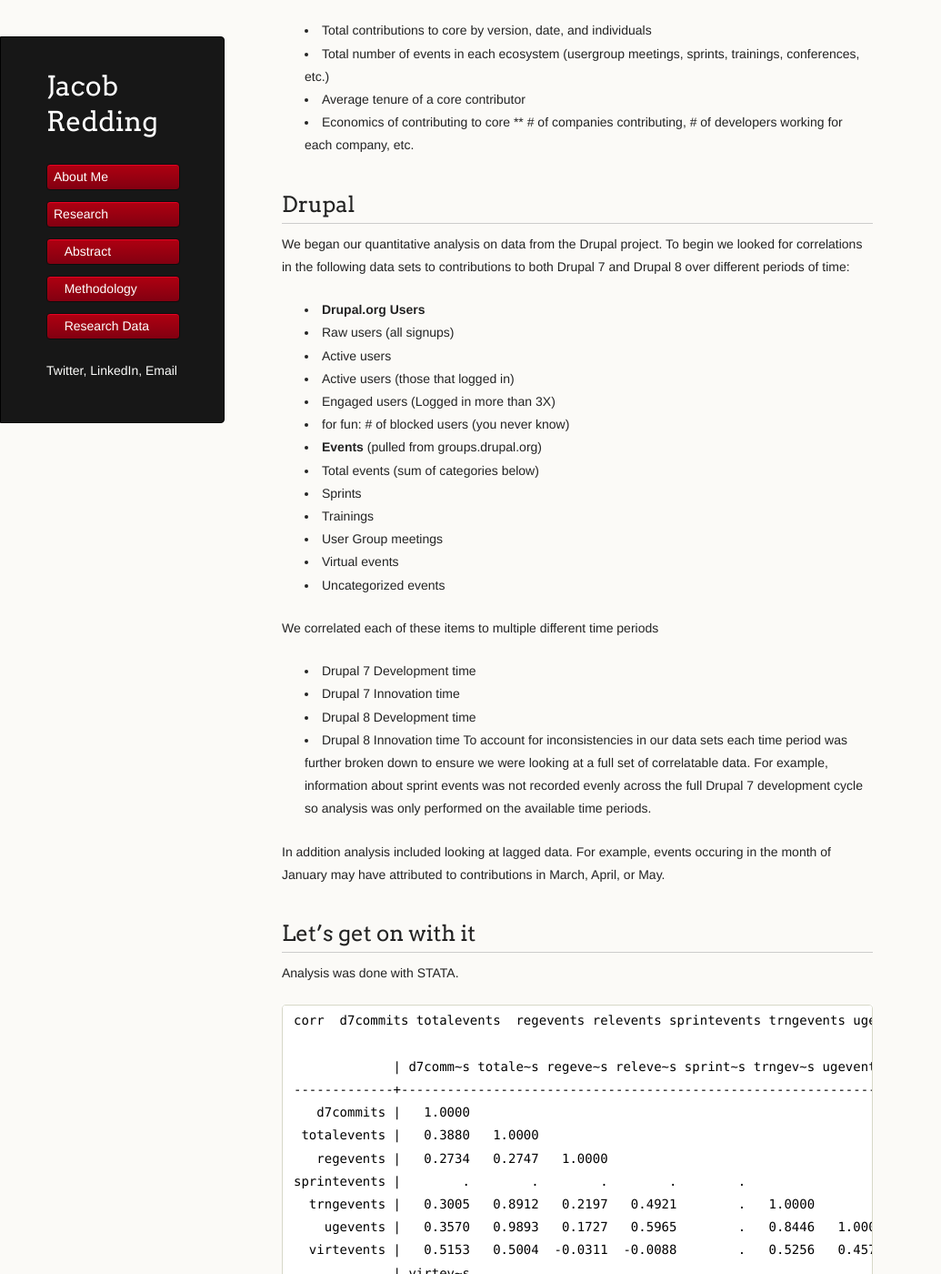
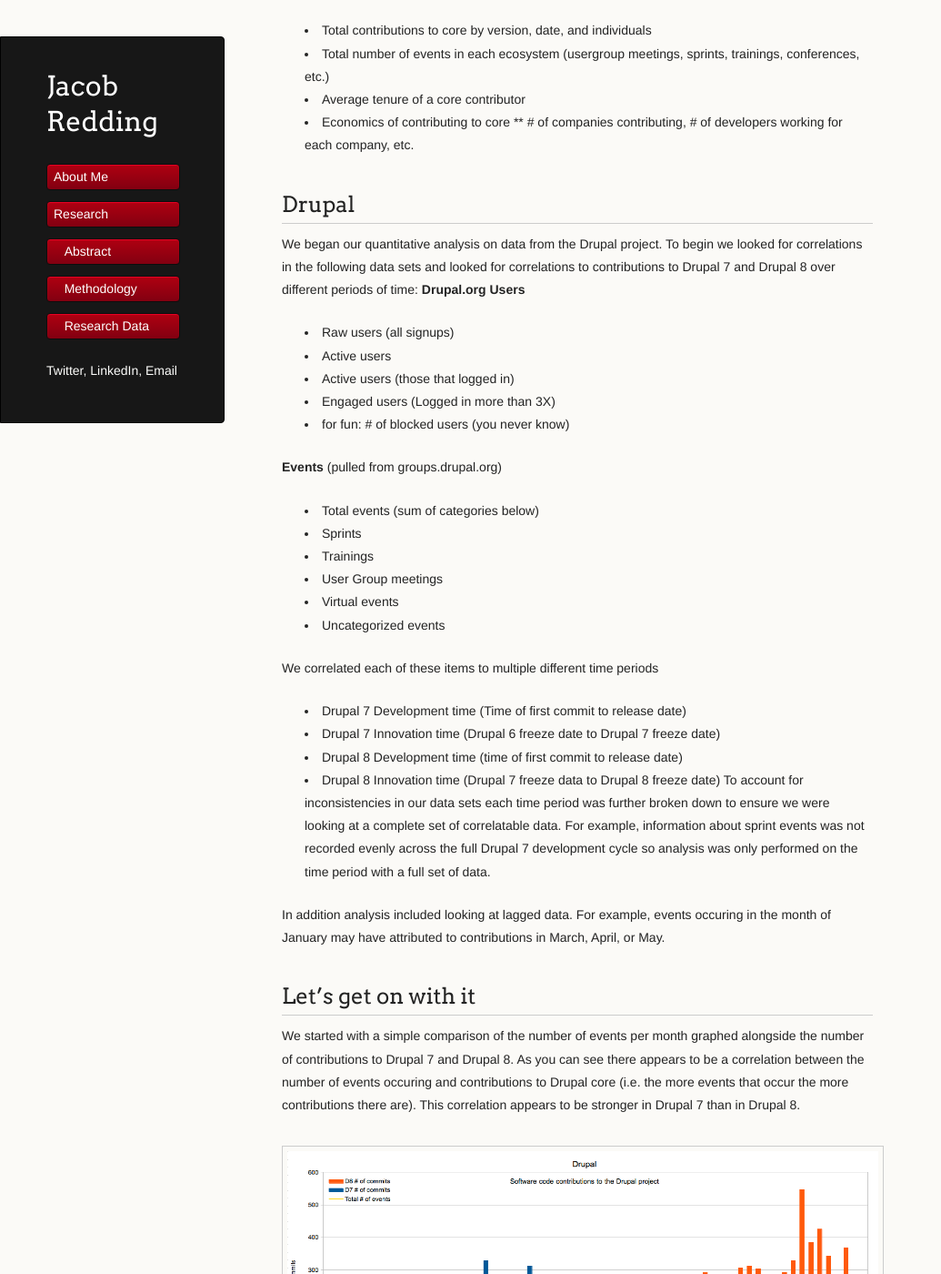
Before and after one commit to jredding/new-site, a Jekyll site: the page built from research/data.md, in a window 1280 px wide and 1400 px high, scrolled down 876 px. Shown: the whole window at 91% size, without its empty margins (0-1035 px from the left). Built offline with Jekyll 4.4.1, drawn with Linux system fonts in a browser that asks for light colours; some of the changed text lies outside the part shown.

Commit message:
Update data.md

```diff
--- a/research/data.md
+++ b/research/data.md
@@ -23,14 +23,15 @@
 
 
 ## Drupal
-We began our quantitative analysis on data from the Drupal project. To begin we looked for correlations in the following data sets to contributions to both Drupal 7 and Drupal 8 over different periods of time:
-* **Drupal.org Users**
+We began our quantitative analysis on data from the Drupal project. To begin we looked for correlations in the following data sets and looked for correlations to contributions to Drupal 7 and Drupal 8 over different periods of time:
+**Drupal.org Users**
 * Raw users (all signups)
 * Active users
 * Active users (those that logged in)
 * Engaged users (Logged in more than 3X)
 * for fun: # of blocked users (you never know)
-* **Events** (pulled from groups.drupal.org)
+
+**Events** (pulled from groups.drupal.org)
 * Total events (sum of categories below)
 * Sprints
 * Trainings
@@ -39,18 +40,24 @@
 * Uncategorized events
 
 We correlated each of these items to multiple different time periods
-* Drupal 7 Development time
-* Drupal 7 Innovation time
-* Drupal 8 Development time
-* Drupal 8 Innovation time
-To account for inconsistencies in our data sets each time period was further broken down to ensure we were looking at a full set of correlatable data. For example, information about sprint events was not recorded evenly across the full Drupal 7 development cycle so analysis was only performed on the available time periods.
+* Drupal 7 Development time (Time of first commit to release date)
+* Drupal 7 Innovation time  (Drupal 6 freeze date to Drupal 7 freeze date)
+* Drupal 8 Development time (time of first commit to release date)
+* Drupal 8 Innovation time  (Drupal 7 freeze data to Drupal 8 freeze date)
+To account for inconsistencies in our data sets each time period was further broken down to ensure we were looking at a complete set of correlatable data. For example, information about sprint events was not recorded evenly across the full Drupal 7 development cycle so analysis was only performed on the time period with a full set of data.
 
 In addition analysis included looking at lagged data. For example, events occuring in the month of January may have attributed to contributions in March, April, or May.
 
 
 ## Let's get on with it
+We started with a simple comparison of the number of events per month graphed alongside the number of contributions to Drupal 7 and Drupal 8. As you can see there appears to be a correlation between the number of events occuring and contributions to Drupal core (i.e. the more events that occur the more contributions there are). This correlation appears to be stronger in Drupal 7 than in Drupal 8.
 
-Analysis was done with STATA.
+![Number of contributions to Drupal 7 and Drupal 8 plotted against number of events](http://jredding.github.io/new-site/research/images/D7_D8_Events.png "Innovation Grid")
+
+
+Armed with this quick graph [Laura Olson](www.linkedin.com/pub/laura-olson/7/337/296) went out to statistically prove or disprove what we were seeing. What is really driving contributions to core?
+
+*Analysis was done with [STATA](http://www.stata.com/)*
 
     corr  d7commits totalevents  regevents relevents sprintevents trngevents ugevents virtevents if datenew >= d(2feb2008) & datenew <= d(> 31Jan2011)
 (obs=35)
```
